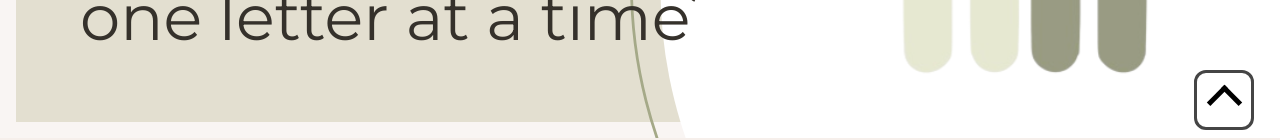
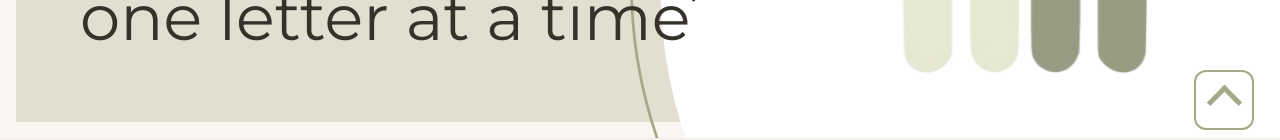
Before and after one commit to penstofriends/ptf-website2, a Nuxt app in the folder ptf-website/: page / in a window 1280 px wide. Shown: the part 662-802 px from the top of the page. Built offline with nearby package versions, Linux system fonts and the light colour scheme.

Commit message:
top arrow css

```diff
--- a/ptf-website/components/TopArrow.vue
+++ b/ptf-website/components/TopArrow.vue
@@ -44,14 +44,14 @@ onMounted(() => {
 
   background-color: white;
 
-  border: 3px rgb(69, 69, 69) solid;
+  border: 2px solid #A5A988;
   border-radius: 20%;
 
   z-index: 2;
 }
 
 .icon__topArrow {
-  border: solid black;
+  border: 1px solid #A5A988;
   border-width: 0 5px 5px 0;
   display: inline-block;
   padding: 10px;
```
